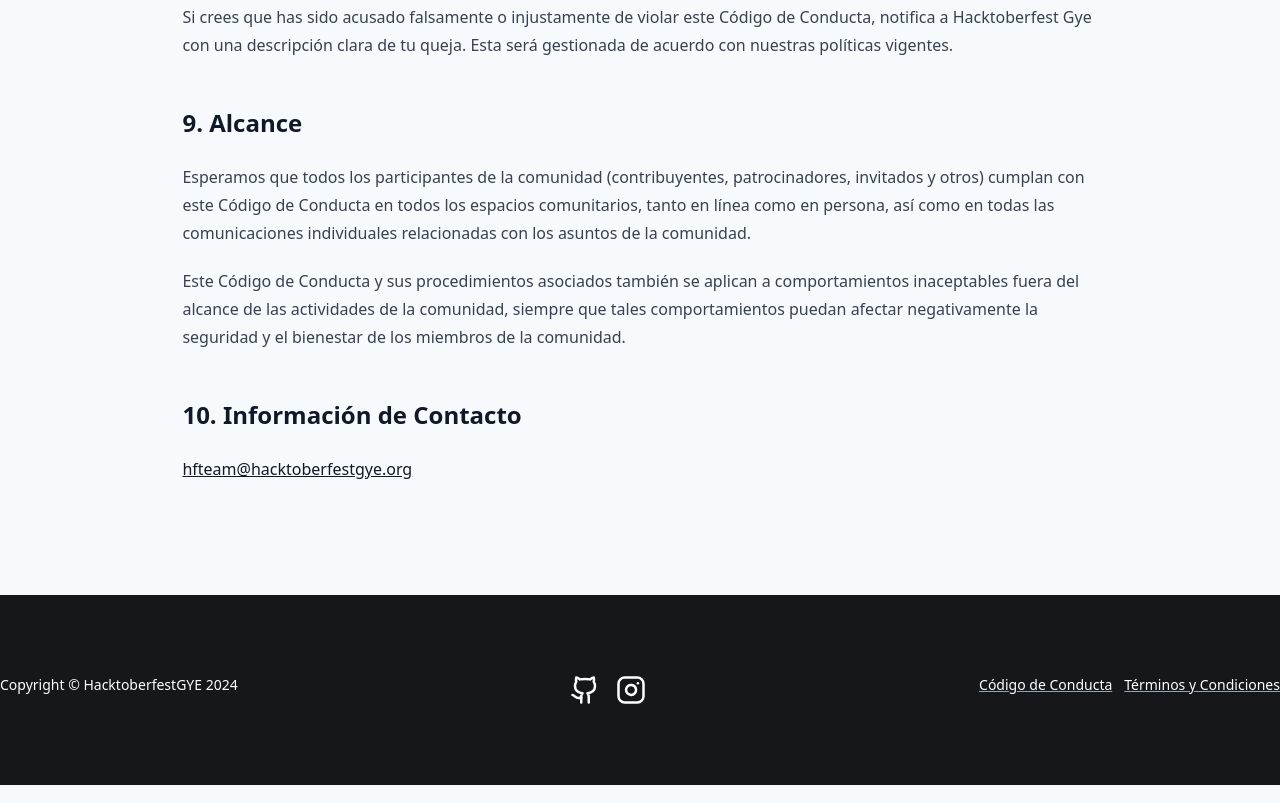
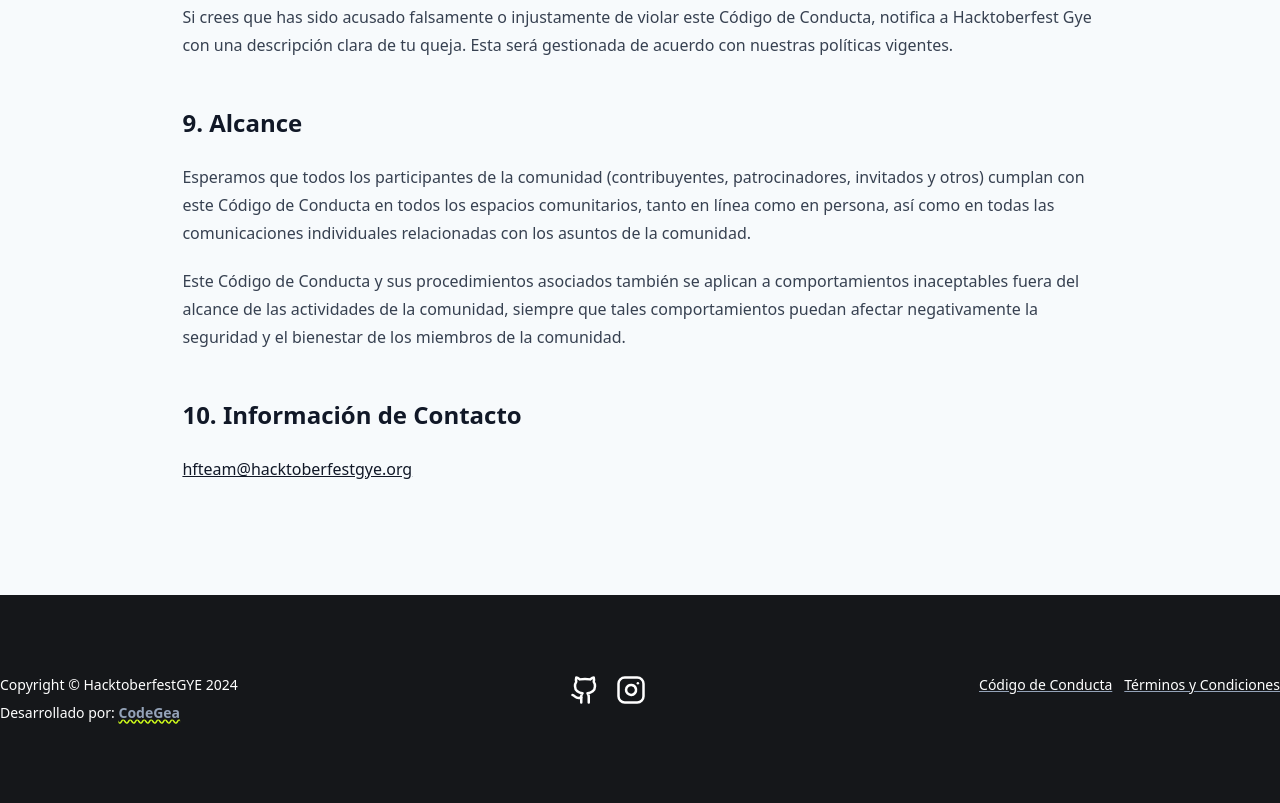
Before and after one commit to Hacktoberfest-GYE/hacktoberfestgye-landing, an Astro site: page /code-conduct in a window 1280 px wide. Shown: the part 2777-3580 px from the top of the page. Built offline with nearby package versions, Linux system fonts and the light colour scheme; Astro itself is replaced by a stand-in of ours.

Commit message:
src: coded_by_codegea.diff patch applied

```diff
--- a/src/components/Footer.astro
+++ b/src/components/Footer.astro
@@ -6,6 +6,7 @@
     <div class="flex flex-col md:flex-row justify-center md:justify-between items-center md:items-start gap-8">
       <div class="flex flex-col gap-2 text-sm order-3 md:order-1 text-center md:text-left">
         <span>Copyright © HacktoberfestGYE 2024</span>
+        <span>Desarrollado por: <a class="underline decoration-wavy text-muted font-bold decoration-primary" href="https://codegea.com" target="_blank" rel="noopener noreferrer">CodeGea</a></span>
       </div>
       <div class="socials flex flex-row gap-4 order-2">
         <a href="https://www.instagram.com/hacktoberfestgye" target="_blank" rel="noopener noreferrer">
```
